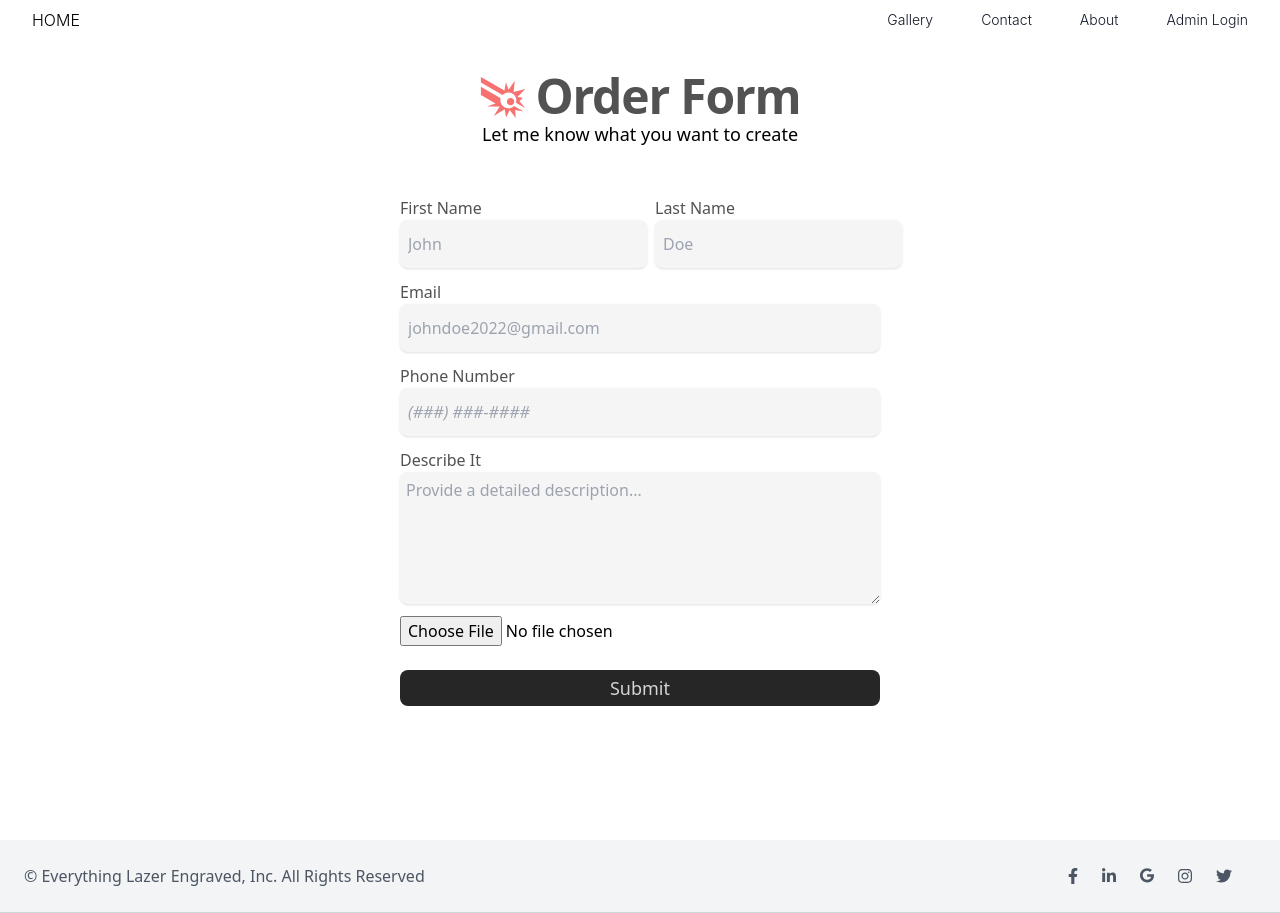
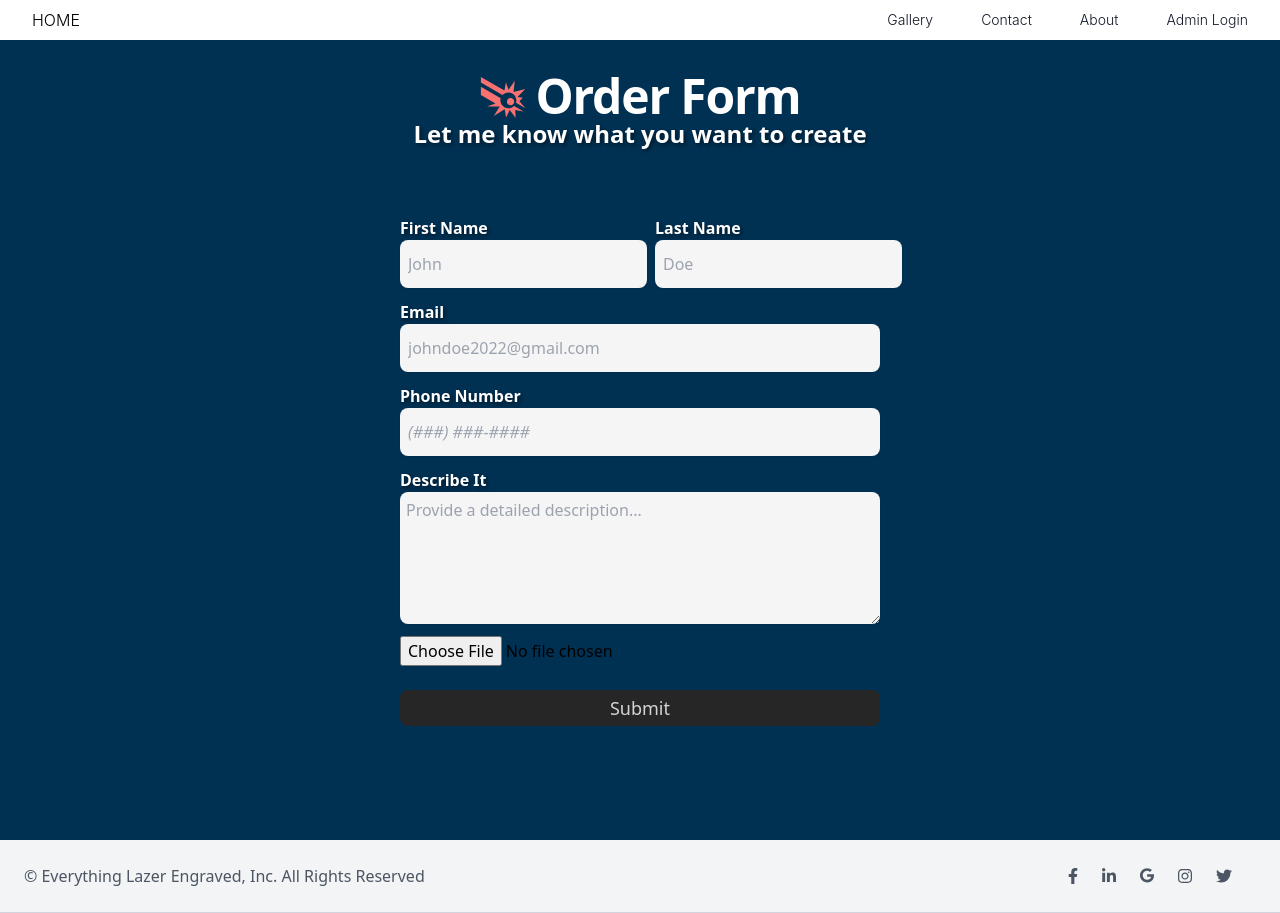
Before and after one commit to CSC190-Cyber-Knights/SP-laser, a React (Vite) app: page /contact in a window 1280 px wide. Built offline with nearby package versions, Linux system fonts and the light colour scheme; no server answers.

Commit message:
updated added verification to contact form to prevent sending incorrect data to email

```diff
--- a/src/pages/ContactForm.jsx
+++ b/src/pages/ContactForm.jsx
@@ -144,15 +144,22 @@ export const ContactForm = () => {
         validatePhoneNumber(phone);
     }
 
-    return ( //put into sendable form these elements below, as well as displaying them onto the site
-        <div className="flex flex-col items-center min-h-screen">
+    return ( //put into sendable form these elements below, as well as displaying them onto the sitep
+        <div className="flex flex-col items-center min-h-screen" style={{ backgroundColor: '#003153' }}> {/*background color */}
             {/* Title Section */}
             <div className="flex flex-col items-center p-8">
-                <h1 className="text-5xl font-bold tracking-tight text-neutral-600 flex items-center gap-2">
+                <h1 className="text-5xl font-bold tracking-tight text-neutral-600 flex items-center gap-2"
+                    style={{color: '#FFFFFF'}}>
                     <GiLaserPrecision className="text-red-400"/>
                     Order Form
                 </h1>
-                <h2 className="text-lg font-light">Let me know what you want to create</h2>
+                <h2 className="text-lg font-light" style={{
+                    fontSize: '24px', // font larger
+                    fontWeight: 'bold', // font bold
+                    color: '#FFFFFF', // color to white
+                    textShadow: '2px 2px 4px rgba(0, 0, 0, 0.5)', // shadow for depth
+                    marginBottom: '20px' // space below the heading
+                }}>Let me know what you want to create</h2>
             </div>
 
             {/* Form Section */}
@@ -165,7 +172,11 @@ export const ContactForm = () => {
                 {/* Name Input Fields */}
                 <div className="flex w-full gap-2">
                     <div className="flex flex-col w-full">
-                        <label htmlFor="fname" className="text-neutral-600">First Name</label>
+                        <label htmlFor="fname" className="text-neutral-600" style={{
+                            fontWeight: 'bold',
+                            color: '#FFFFFF',
+                            textShadow: '2px 2px 4px rgba(0, 0, 0, 0.5)',
+                        }}>First Name</label>
                         <input
                             id="firstName"
                             name="firstName"
@@ -179,7 +190,12 @@ export const ContactForm = () => {
                     </div>
 
                     <div className="flex flex-col w-full">
-                        <label htmlFor="lname" className="text-neutral-600">Last Name</label>
+                        {/* Last Name Label */}
+                        <label htmlFor="lname" className="text-neutral-600" style={{
+                            fontWeight: 'bold',
+                            color: '#FFFFFF',
+                            textShadow: '2px 2px 4px rgba(0, 0, 0, 0.5)',
+                        }}>Last Name</label>
                         <input
                             id="lastName"
                             name="lastName"
@@ -195,7 +211,12 @@ export const ContactForm = () => {
 
                 {/* Email Input Field */}
                 <div className="flex flex-col w-full">
-                    <label htmlFor="user-email" className="text-neutral-600">Email</label>
+                    {/* Email Label */}
+                    <label htmlFor="user-email" className="text-neutral-600" style={{
+                        fontWeight: 'bold',
+                        color: '#FFFFFF',
+                        textShadow: '2px 2px 4px rgba(0, 0, 0, 0.5)',
+                    }}>Email</label>
                     <input
                         id="userEmail"
                         name="userEmail"
@@ -210,7 +231,12 @@ export const ContactForm = () => {
 
                 {/* Phone Number Input Field */}
                 <div className="flex flex-col w-full">
-                    <label htmlFor="user-phone" className="text-neutral-600">Phone Number</label>
+                    {/* Phone Number Label */}
+                    <label htmlFor="user-phone" className="text-neutral-600" style={{
+                        fontWeight: 'bold',
+                        color: '#FFFFFF',
+                        textShadow: '2px 2px 4px rgba(0, 0, 0, 0.5)',
+                    }}>Phone Number</label>
                     <input
                         id="userPhone"
                         name="userPhone"
@@ -226,7 +252,12 @@ export const ContactForm = () => {
 
                 {/* Description Textarea */}
                 <div className="flex flex-col w-full">
-                    <label htmlFor="order-description" className="text-neutral-600">Describe It</label>
+                    {/* Order Description Label */}
+                    <label htmlFor="order-description" className="text-neutral-600" style={{
+                        fontWeight: 'bold',
+                        color: '#FFFFFF',
+                        textShadow: '2px 2px 4px rgba(0, 0, 0, 0.5)',
+                    }}>Describe It</label>
                     <textarea
                         id="orderDescription"
                         name="orderDescription"
```
